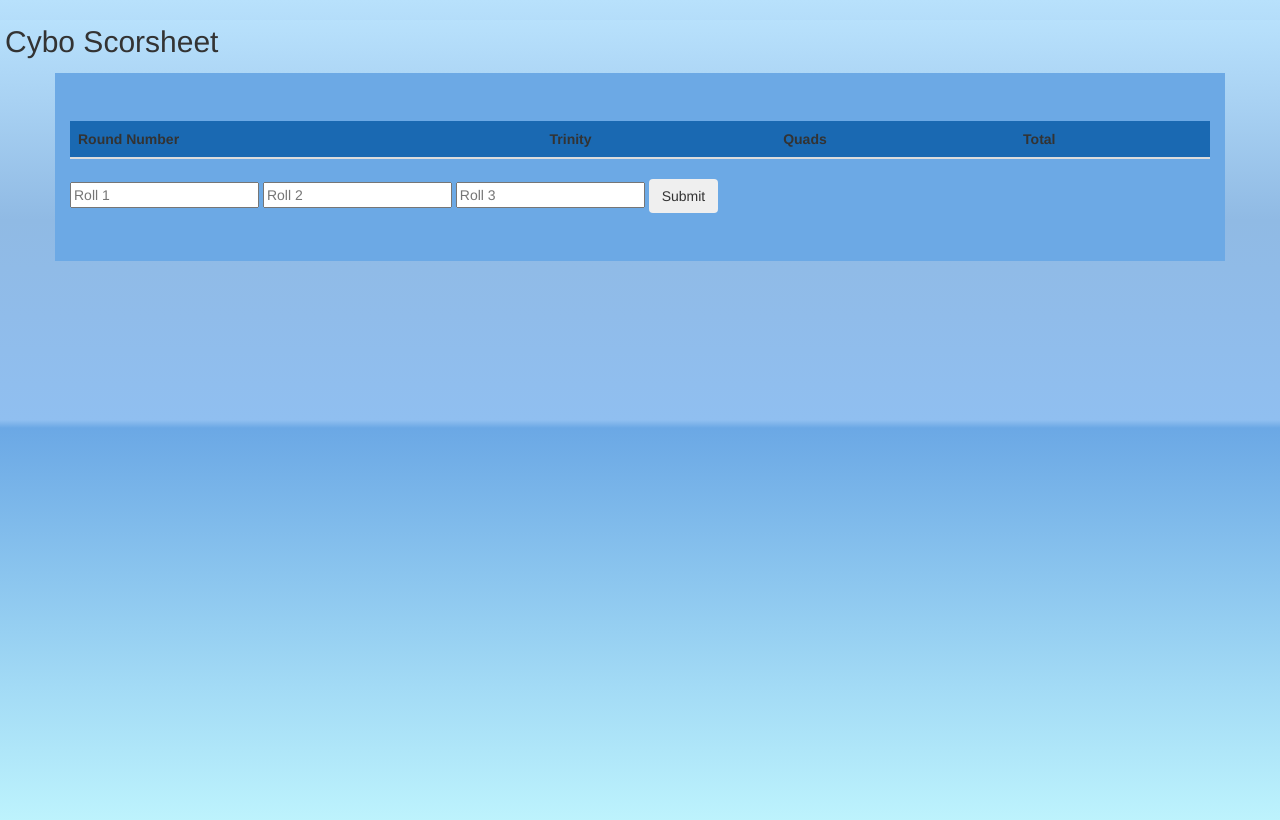
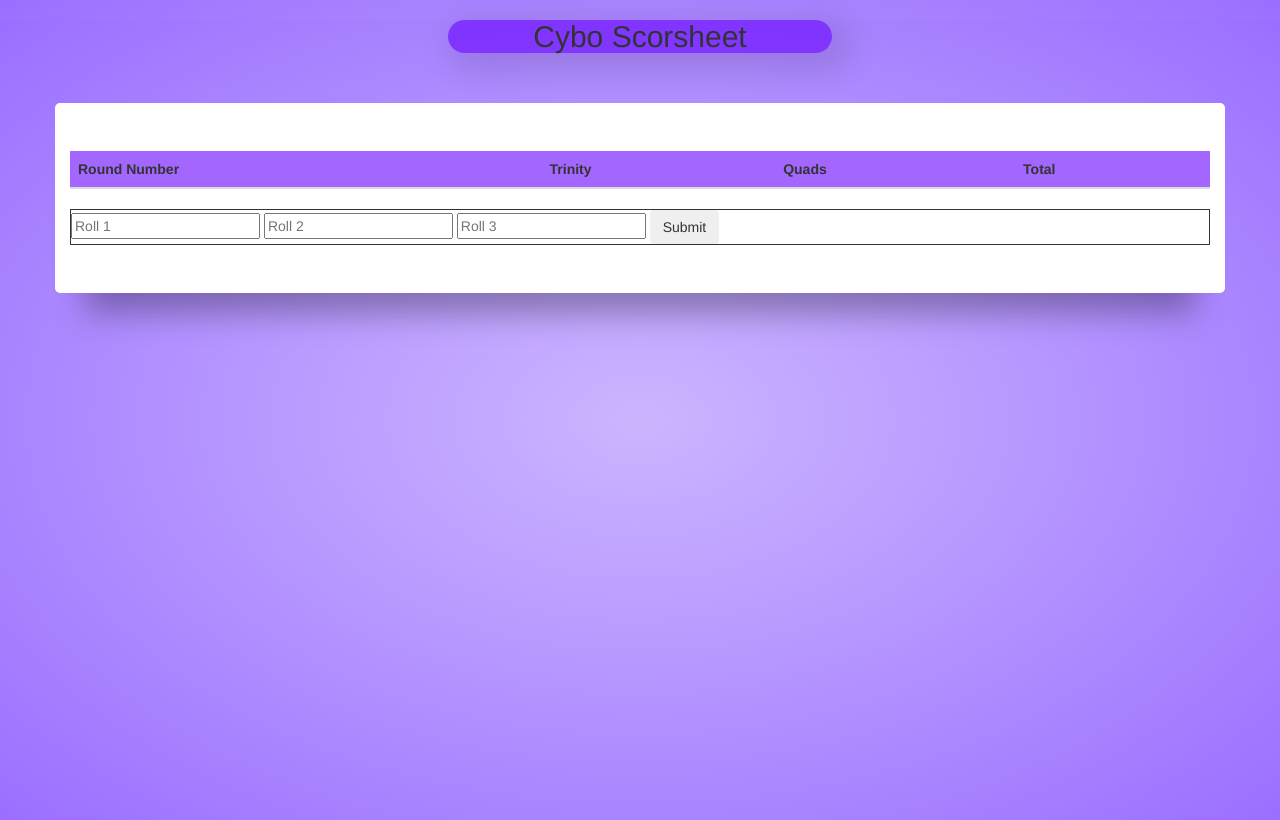
Before and after one commit to sujay70524/cybo, a plain HTML site: page index.html in a window 1280 px wide. Drawn offline with nearby package versions, Linux system fonts and the light colour scheme.

Commit message:
made shadows and a really shitty header

```diff
--- a/styles/main.css
+++ b/styles/main.css
@@ -1,32 +1,64 @@
 
-h2{
-	text-decoration-color: #F35C6E;
-	padding: 5px;
-}
+
 html,body{
 	margin:0;
 	padding:0;
 	height: 100vh;
 	width: 100vw;
-	/*gradient backround*/
-	background: rgb(184,225,252); /* Old browsers */
-	background: -moz-linear-gradient(top, rgba(184,225,252,1) 0%, rgba(169,210,243,1) 10%, rgba(144,186,228,1) 25%, rgba(144,188,234,1) 37%, rgba(144,191,240,1) 50%, rgba(107,168,229,1) 51%, rgba(162,218,245,1) 83%, rgba(189,243,253,1) 100%); /* FF3.6-15 */
-	background: -webkit-linear-gradient(top, rgba(184,225,252,1) 0%,rgba(169,210,243,1) 10%,rgba(144,186,228,1) 25%,rgba(144,188,234,1) 37%,rgba(144,191,240,1) 50%,rgba(107,168,229,1) 51%,rgba(162,218,245,1) 83%,rgba(189,243,253,1) 100%); /* Chrome10-25,Safari5.1-6 */
-	background: linear-gradient(to bottom, rgba(184,225,252,1) 0%,rgba(169,210,243,1) 10%,rgba(144,186,228,1) 25%,rgba(144,188,234,1) 37%,rgba(144,191,240,1) 50%,rgba(107,168,229,1) 51%,rgba(162,218,245,1) 83%,rgba(189,243,253,1) 100%); /* W3C, IE10+, FF16+, Chrome26+, Opera12+, Safari7+ */
-	filter: progid:DXImageTransform.Microsoft.gradient( startColorstr='#b8e1fc', endColorstr='#bdf3fd',GradientType=0 ); /* IE6-9 */
+	/* Permalink - use to edit and share this gradient: http://colorzilla.com/gradient-editor/#ccb5ff+0,b595ff+47,9a6fff+100 */
+	background: rgb(204,181,255); /* Old browsers */
+	background: -moz-radial-gradient(center, ellipse cover, rgba(204,181,255,1) 0%, rgba(181,149,255,1) 47%, rgba(154,111,255,1) 100%); /* FF3.6-15 */
+	background: -webkit-radial-gradient(center, ellipse cover, rgba(204,181,255,1) 0%,rgba(181,149,255,1) 47%,rgba(154,111,255,1) 100%); /* Chrome10-25,Safari5.1-6 */
+	background: radial-gradient(ellipse at center, rgba(204,181,255,1) 0%,rgba(181,149,255,1) 47%,rgba(154,111,255,1) 100%); /* W3C, IE10+, FF16+, Chrome26+, Opera12+, Safari7+ */
+	filter: progid:DXImageTransform.Microsoft.gradient( startColorstr='#ccb5ff', endColorstr='#9a6fff',GradientType=1 ); /* IE6-9 fallback on horizontal gradient */
 }
 body{
 	height: 100%
 	align-items: center;
 	justify-content: center;
+}
+.wrapper{
+	display:block;
+	margin:auto;
+	background: white;
+	width: 30%;
+	border-radius: 50px;
+	text-align:center;
+	background-color:rgba(102, 0, 255, 0.6);
+	box-shadow: 10px 10px 30px 10px rgba(0,0,0,0.1);
+}
 
-}
-.jumbotron, .panel{
-	background:#6CA9E5;
+h2{
 
 }
 
+.jumbotron{
+	display: block;
+	margin-top:50px;
+	background:white;
+	box-shadow: 0px 50px 30px -30px rgba(0,0,0,0.3);
+	border-radius:5px;
+}
+
 .table{
+	position:relative;
+	top: 0px;
+	background-color:rgba(102, 0, 255, 0.6);
+}
 
-	background: #1a69b2;
 }
+.table th{
+	text-align: center;
+	border-radius:5px;
+}
+
+#addNumbers{
+	clear:both;
+	margin:0 auto;
+	display: block;
+	border:1px solid;
+
+}
+#addNumbers .addNumbers{
+	align-content: center;
+}
```
